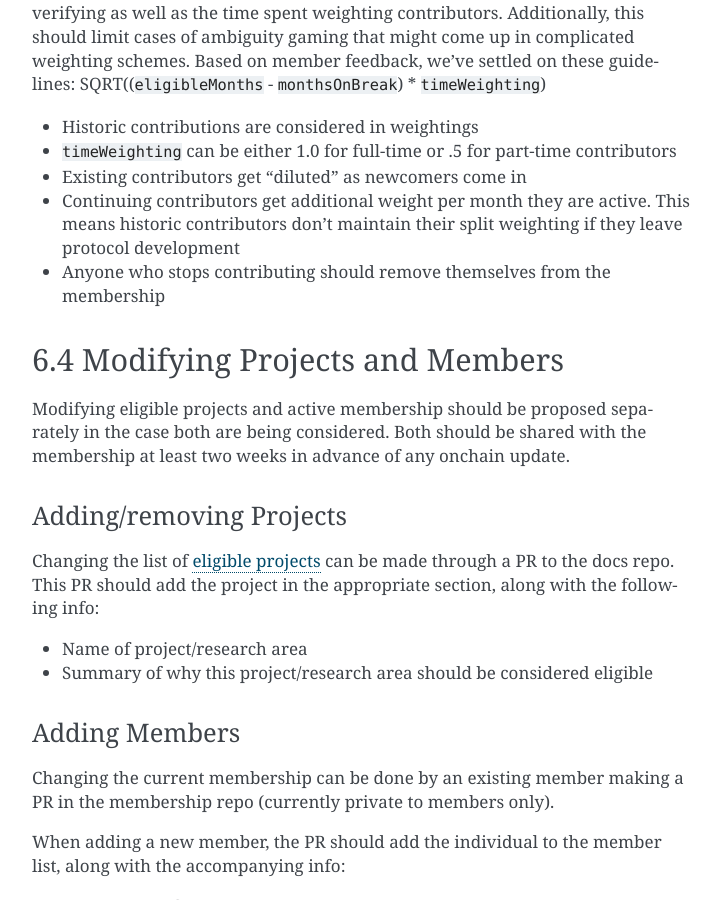
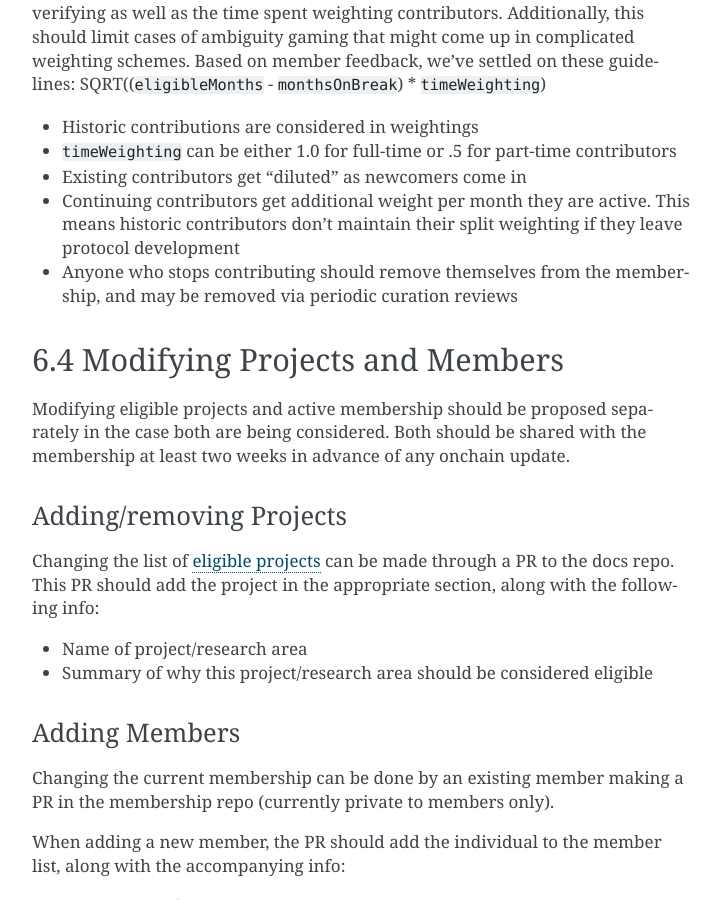
Before and after one commit to protocolguild/documentation, a Sphinx documentation site: the page built from docs/6-operating-guidelines.md, in a window 1280 px wide and 900 px high, scrolled down 848 px. Shown: the whole window, without its empty margins (388-1109 px from the left). Built offline with Sphinx 7.4.7, drawn with Linux system fonts in a browser that asks for light colours; pages that are not in the unit, such as notebooks, are missing from menus.

Commit message:
update self-removal language
Co-authored-by: Danno Ferrin <danno.ferrin@shemnon.com>

```diff
--- a/docs/6-operating-guidelines.md
+++ b/docs/6-operating-guidelines.md
@@ -24,7 +24,7 @@ Antifragility and non-gameability emerge from simple frameworks. This limits the
   - `timeWeighting` can be either 1.0 for full-time or .5 for part-time contributors
   - Existing contributors get "diluted" as newcomers come in
   - Continuing contributors get additional weight per month they are active. This means historic contributors don't maintain their split weighting if they leave protocol development
-  - Anyone who stops contributing should remove themselves from the membership
+  - Anyone who stops contributing should remove themselves from the membership, and may be removed via periodic curation reviews
 
 ## 6.4 Modifying Projects and Members
 
```
